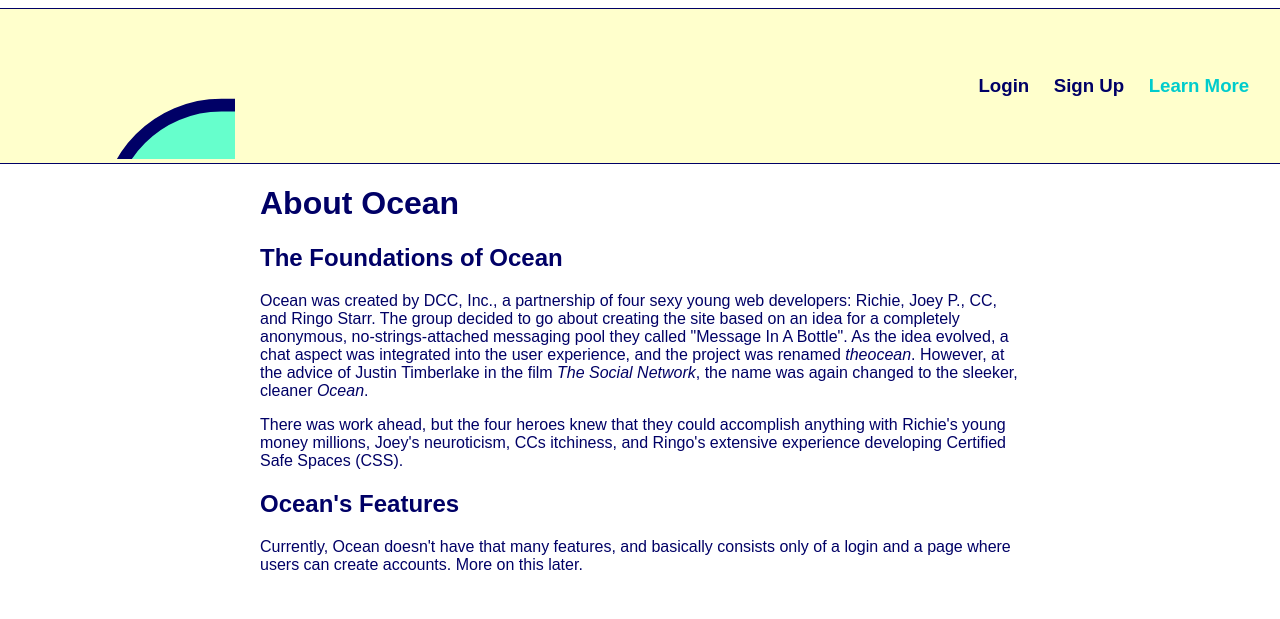
After one commit to TylerDKnight/CSC-210-DCC, a PHP site: page /learn_more.php in a window 1280 px wide. The commit adds this page. Shown: the top 619 px of the page. Run offline with PHP 8.4, Linux system fonts and the light colour scheme; some libraries are stand-ins or nearby versions.

Commit message:
Menu highlighter, navbar, cookie script

```diff
--- a/www/css/dccstyles.css
+++ b/www/css/dccstyles.css
@@ -55,7 +55,7 @@ nav ul {
 }
 
 .content {  /* offers padding to the content of the page (body has no padding as it affects the header) */
-	padding: 0 15px 15px 15px;
+	padding: 0 30px 30px 30px;
 	max-width: 760px;
 	margin: 0 auto;
 }
@@ -63,6 +63,10 @@ nav ul {
 .error {
 	font-size: 10pt;
 	color: red;
+}
+
+.italic {
+	font-style: italic;
 }
 
 #ocean-logo {
--- /dev/null
+++ b/www/inc/header_not_logged.inc
@@ -0,0 +1,14 @@
+<header>
+	<div id="ocean-logo">
+		<object id="ocean-logo" type="image/svg+xml" data="images/richie_logo1.svg">
+			<img id="ocean-logo-fallback" src="images/richie_logo1.png" alt="Ocean Logo">
+		</object>
+	</div> <!-- ocean-logo -->
+	<nav>
+		<ul>
+			<li><a id="nav-login" href="login.php">Login</a></li>
+			<li><a id="nav-create-account" href="create_account.php">Sign Up</a></li>
+			<li><a id="nav-learn-more" href="learn_more.php">Learn More</a></li>
+		</ul>
+	</nav>
+</header>
--- /dev/null
+++ b/www/js/menu-highlighter.js
@@ -0,0 +1,6 @@
+// highlights the menu item anchor that has the id passed to the function
+function highlightMenuItemFromId(id_no_hashtag) {
+	$(function() {
+		$('#' + id_no_hashtag).css('color', '#00cccc');
+	});
+}
--- /dev/null
+++ b/www/learn_more.php
@@ -0,0 +1,49 @@
+<!DOCTYPE html>
+
+<html lang="en-us">
+
+<head>
+	<meta charset="utf-8">
+	<meta name="author" content="DCC, Inc.">
+	<link rel="stylesheet" href="css/dccstyles.css">
+	<link rel="shortcut icon" href="images/favicon.png">
+	<!-- add jquery -->
+	<script src="https://code.jquery.com/jquery-1.10.2.js"></script>
+	<title>Learn More</title>
+</head>
+
+<body>
+	<?php include "inc/header_not_logged.inc"; ?>
+
+	<div class="content">
+		<h1>About Ocean</h1>
+
+		<h2>The Foundations of Ocean</h2>
+		<p>Ocean was created by DCC, Inc., a partnership of four sexy young web developers: Richie,
+			Joey P., CC, and Ringo Starr.  The group decided to go about creating the site based on an
+			idea for a completely anonymous, no-strings-attached messaging pool they called "Message
+			In A Bottle".  As the idea evolved, a chat aspect was integrated into the user experience, and
+			the project was renamed <span class="italic">theocean</span>.  However, at the advice of Justin
+			Timberlake in the film <span class="italic">The Social Network</span>, the name was again
+			changed to the sleeker, cleaner <span class="italic">Ocean</span>.</p>
+		<p>There was work ahead, but the four heroes knew that they could accomplish
+			anything with Richie's young money millions, Joey's neuroticism, CCs itchiness, and Ringo's
+			extensive experience developing Certified Safe Spaces (CSS).</p>
+
+		<h2>Ocean's Features</h2>
+		<p>Currently, Ocean doesn't have that many features, and basically consists only of a login and
+			a page where users can create accounts.  More on this later.</p>
+
+	</div>  <!-- content -->
+	<script src="js/nav-handler.js"></script>
+	<script src="js/menu-highlighter.js"></script>  <!-- defines the function highlightMenuItemFromId(id_no_hashtag) -->
+
+	<script>
+
+	highlightMenuItemFromId("nav-learn-more");
+
+	</script>  <!-- call the previously defined function -->
+
+</body>
+
+</html>
```
Also changed, not shown: www/create_account.php (renamed from www/create_account.html, +13 -0 lines), www/index.php (renamed from www/index.html, +1 -14 lines), www/learn_more.html (deleted, +0 -17 lines), www/login.php (renamed from www/login.html, +14 -0 lines), www/inc/header_logged.inc (renamed from www/inc/header.inc), 5 other files.
